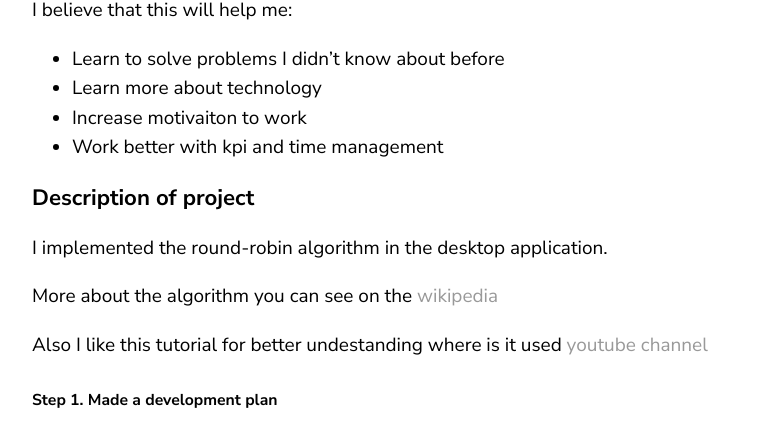
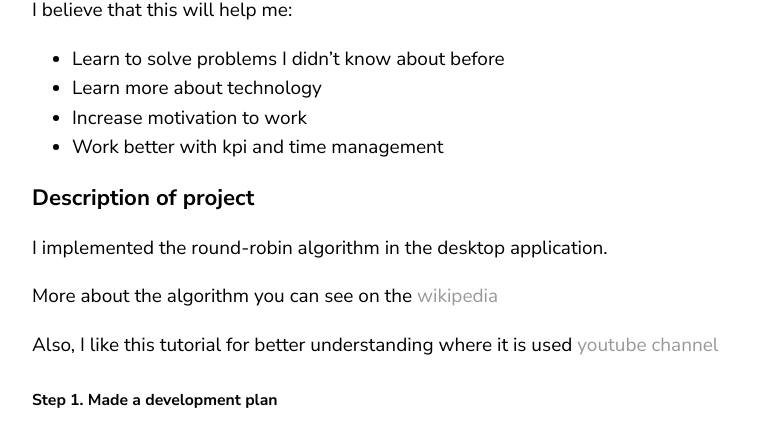
Before and after one commit to Rocket47/Rocket47.github.io, a Jekyll site: the page built from _posts/25-05-29-four-post-first-pet-project.markdown, in a window 1280 px wide and 900 px high, scrolled down 595 px. Shown: the part 155-599 px from the top of the window, without its empty margins (68-838 px from the left). Built offline with Jekyll 4.4.1, drawn with Linux system fonts in a browser that asks for light colours.

Commit message:
Updatedescription. The post four has been completed

```diff
--- a/_posts/25-05-29-four-post-first-pet-project.markdown
+++ b/_posts/25-05-29-four-post-first-pet-project.markdown
@@ -20,7 +20,7 @@ I believe that this will help me:
 
 - Learn to solve problems I didn't know about before
 - Learn more about technology
-- Increase motivaiton to work
+- Increase motivation to work
 - Work better with kpi and time management
 
 ### Description of project
@@ -28,7 +28,7 @@ I implemented the round-robin algorithm in the desktop application.
 
 More about the algorithm you can see on the [wikipedia](https://en.wikipedia.org/wiki/Round-robin)
 
-Also I like this tutorial for better undestanding where is it used [youtube channel](https://www.youtube.com/watch?v=TxjIlNYRZ5M)
+Also, I like this tutorial for better understanding where it is used [youtube channel](https://www.youtube.com/watch?v=TxjIlNYRZ5M)
 
 ##### Step 1. Made a development plan
 <img src="https://rocket47.github.io/roundrobinplan.jpeg" alt="alt text" width="700"/>
```
